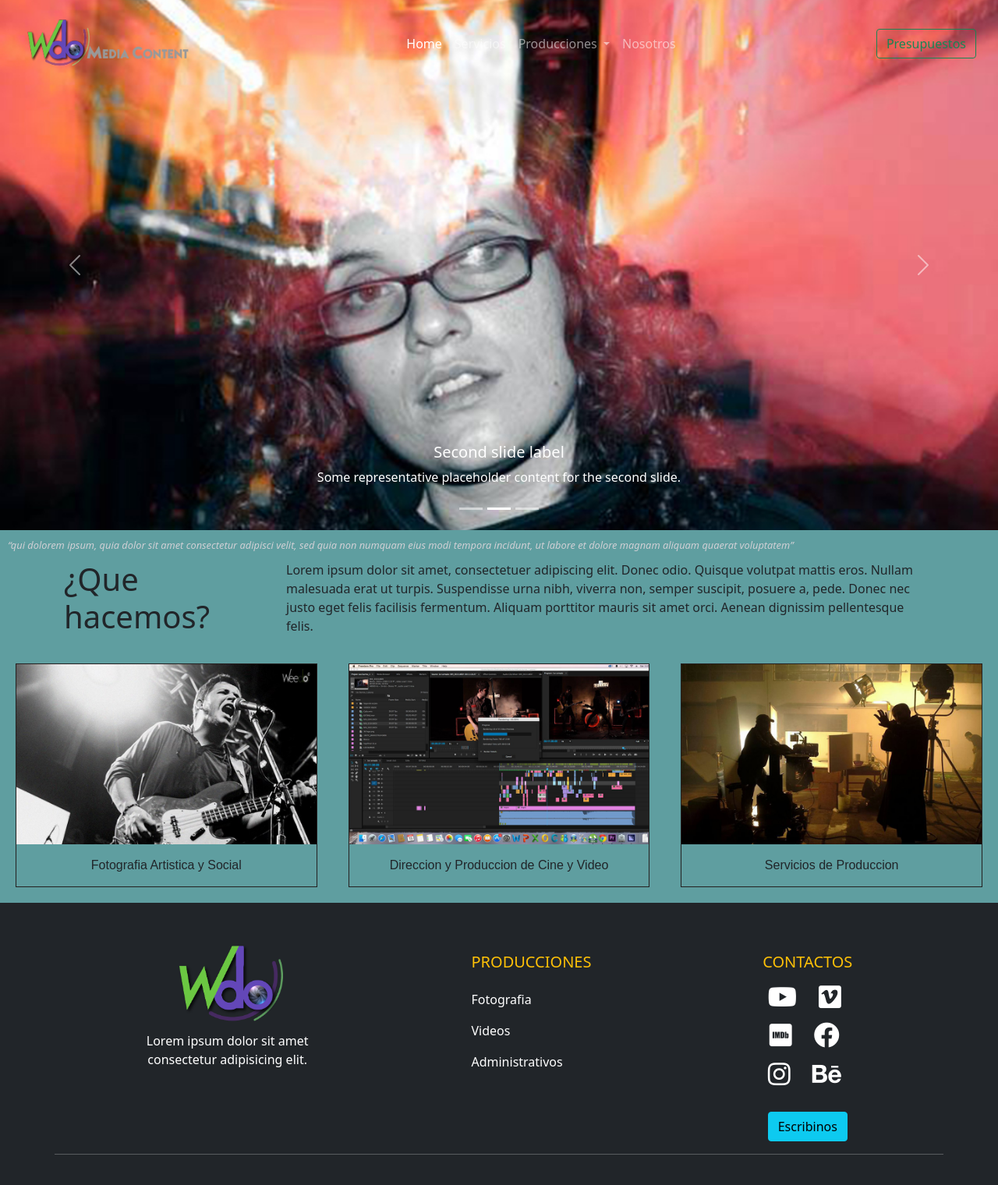
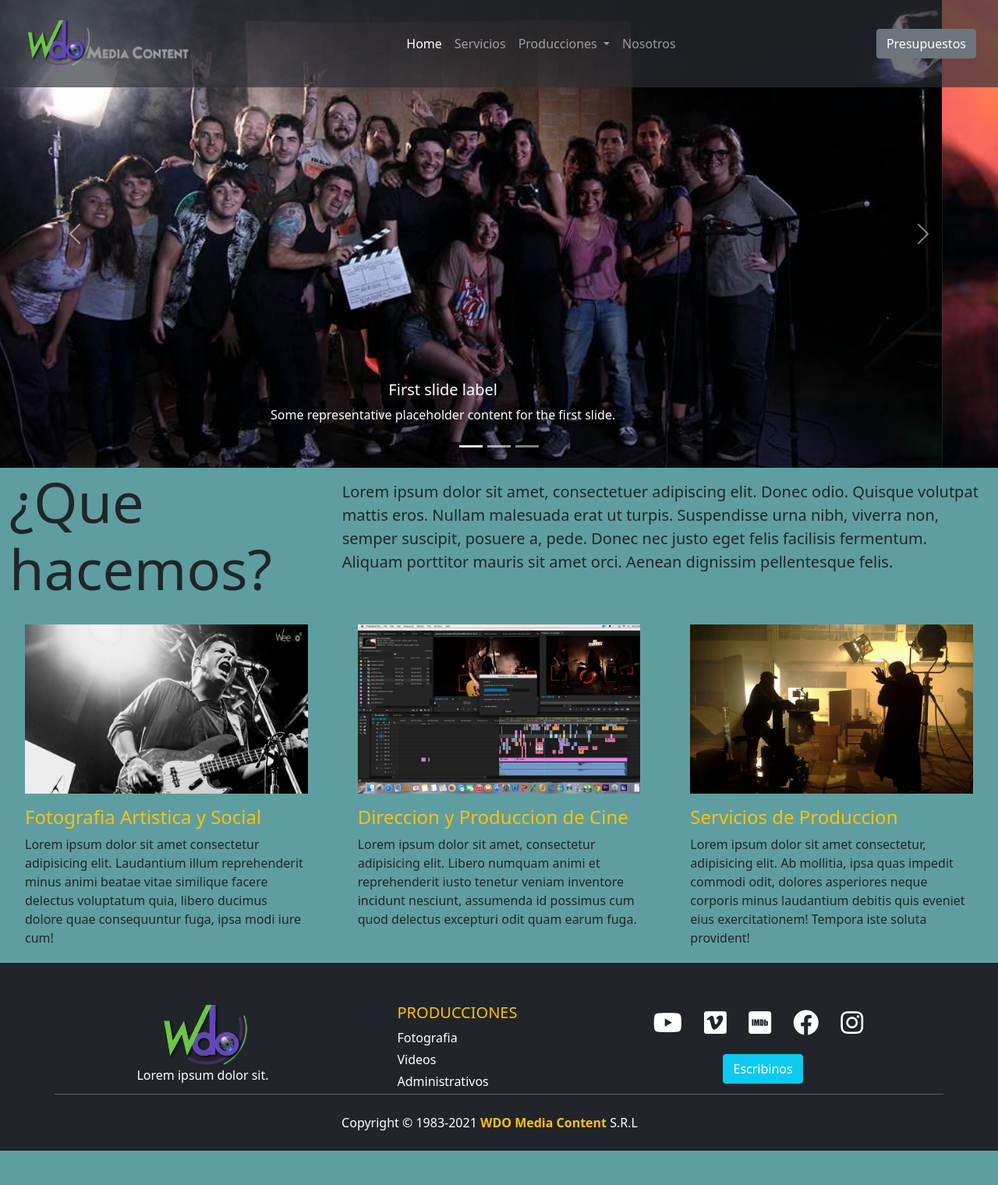
Before and after one commit to gvolpi83/wdo_final, a website: page index.html in a window 1280 px wide. Shown: the whole page at 78% size. After the commit the page ends 1476 px from the top, so only its background shows below. Drawn offline with nearby package versions, Linux system fonts and the light colour scheme.

Commit message:
Responsive home

```diff
--- a/index.html
+++ b/index.html
@@ -14,7 +14,7 @@
 
   <!-- Barra de contenidos -->
     <header></header>
-    <nav class="navbar fixed-top navbar-expand-lg navbar-dark p-md-3 ">
+    <nav class="navbar fixed-top navbar-expand-lg navbar-dark p-md-3 bg-barra">
 
         <div class="container-fluid">
         <a class="navbar-brand" href="#">
@@ -35,7 +35,7 @@
             <a class="nav-link dropdown-toggle" href="#" id="navbarDropdown" role="button" data-bs-toggle="dropdown" aria-expanded="false">
               Producciones
             </a>
-            <ul class="dropdown-menu" aria-labelledby="navbarDropdown">
+            <ul class="dropdown-menu " aria-labelledby="navbarDropdown">
               <li><a class="dropdown-item" href="#">Video</a></li>
               <li><a class="dropdown-item" href="#">Fotografía</a></li>
               <li><hr class="dropdown-divider"></li>
@@ -47,7 +47,7 @@
           </li>
         </ul>
 
-        <button class="btn btn-outline-success" type="submit">Presupuestos</button>
+        <button class="btn btn-secondary text-white" type="button">Presupuestos</button>
 
 
       </div>
@@ -64,22 +64,22 @@
     <button type="button" data-bs-target="#carouselExampleCaptions" data-bs-slide-to="2" aria-label="Slide 3"></button>
   </div>
   <div class="carousel-inner" id="carouselHero">
-    <div class="carousel-item active">
-      <img src="img/64276_10154870957000230_1388885163027394040_n.jpg" class="d-block w-100" alt="...">
+    <div class="carousel-item item active">
+      <img src="img/64276_10154870957000230_1388885163027394040_n.jpg" class="d-block w-100 item" alt="...">
       <div class="carousel-caption d-none d-md-block">
         <h5>First slide label</h5>
         <p>Some representative placeholder content for the first slide.</p>
       </div>
     </div>
-    <div class="carousel-item">
-      <img src="img/2.jpg" class="d-block w-100" alt="...">
+    <div class="carousel-item item">
+      <img src="img/2.jpg" class="d-block w-100 item" alt="...">
       <div class="carousel-caption d-none d-md-block">
         <h5>Second slide label</h5>
         <p>Some representative placeholder content for the second slide.</p>
       </div>
     </div>
-    <div class="carousel-item">
-      <img src="img/portada-hermandades.jpeg" class="d-block w-100" alt="...">
+    <div class="carousel-item item">
+      <img src="img/portada-hermandades.jpeg" class="d-block w-100 item" alt="...">
       <div class="carousel-caption d-none d-md-block">
         <h5>Third slide label</h5>
         <p>Some representative placeholder content for the third slide.</p>
@@ -95,34 +95,40 @@
     <span class="visually-hidden">Next</span>
   </button>
 </div>
-<q class="italic textos--destacados">qui dolorem ipsum, quia dolor sit amet consectetur adipisci velit, sed quia non numquam eius modi tempora incidunt, ut labore et dolore magnam aliquam quaerat voluptatem</q>
 
 <!-- Venta Empresa -->
 <section>
-  <div class="container textos">
+  <div class="container-fluid">
       <div class="row" >
-      <div class="col-md-3 col-sm-12">
-      <h1>¿Que hacemos?</h1>
+      <div class="col-md  col-md-4 col-sm-12 text_responsive">
+      <h1 class="display-2">¿Que hacemos?</h1>
       </div>
-      <div class="col-md-9 col-sm-12">
-      <p class="center textos__fondos">Lorem ipsum dolor sit amet, consectetuer adipiscing elit. Donec odio. Quisque volutpat mattis eros. Nullam malesuada erat ut turpis. Suspendisse urna nibh, viverra non, semper suscipit, posuere a, pede. Donec nec justo eget felis facilisis fermentum. Aliquam porttitor mauris sit amet orci. Aenean dignissim pellentesque felis.</p>
+      <div class="col-md-8 col-sm-12 text_responsive mt-3">
+      <p class="lead">Lorem ipsum dolor sit amet, consectetuer adipiscing elit. Donec odio. Quisque volutpat mattis eros. Nullam malesuada erat ut turpis. Suspendisse urna nibh, viverra non, semper suscipit, posuere a, pede. Donec nec justo eget felis facilisis fermentum. Aliquam porttitor mauris sit amet orci. Aenean dignissim pellentesque felis.</p>
       </div>
   </div>
 </div>
 
 <!-- Galeria Servicios -->
-  <div class="vistaPrevia"> <!-- Bloque -->
+<div class="container-fluid">
 
+  <div class="row align-items-start vistaPrevia">
+
+      <div class=" col-lg-4 col-xl-4  mx-auto ">
         <div class="vistaPrevia__gallery">
         <a target="_blank" href="#">
 
-              <img class="vistaPrevia__img" src="img/1.jpg" alt="Cinque Terre" width="600" height="400">
+          <img class="vistaPrevia__img" src="img/1.jpg" alt="Cinque Terre" width="600" height="400" >
 
       </a>
-
-      <div class="vistaPrevia__desc">Fotografia Artistica y Social</div>
+          <h4 class="text-warning  mt-3">
+            Fotografia Artistica y Social
+          </h4>
+          <p>Lorem ipsum dolor sit amet consectetur adipisicing elit. Laudantium illum reprehenderit minus animi beatae vitae similique facere delectus voluptatum quia, libero ducimus dolore quae consequuntur fuga, ipsa modi iure cum!</p>
+        </div>
 
       </div>
+      <div class=" col-lg-4 col-xl-4 3 mx-auto">
 
         <div class="vistaPrevia__gallery">
           <a target="_blank" href="#">
@@ -130,10 +136,15 @@
               <img class="vistaPrevia__img" src="img/Video.jpg" alt="Forest" width="600" height="400" >
 
           </a>
+          <h4 class="text-warning  mt-3">
+            Direccion y Produccion de Cine
+          </h4>
+          <p>Lorem ipsum dolor sit amet, consectetur adipisicing elit. Libero numquam animi et reprehenderit iusto tenetur veniam inventore incidunt nesciunt, assumenda id possimus cum quod delectus excepturi odit quam earum fuga.</p>
+      </div>
 
-      <div class="vistaPrevia__desc">Direccion y Produccion de Cine y Video</div>
 
       </div>
+      <div class=" col-lg-4 col-xl-4 mx-auto">
 
         <div class="vistaPrevia__gallery">
 
@@ -142,8 +153,11 @@
               <img class="vistaPrevia__img" src="img/servicios.jpg" alt="Northern Lights" width="600" height="400">
 
           </a>
-
-      <div class="vistaPrevia__desc">Servicios de Produccion</div>
+          <h4 class="text-warning mt-3">
+            Servicios de Produccion
+          </h4>
+          <p>Lorem ipsum dolor sit amet consectetur, adipisicing elit. Ab mollitia, ipsa quas impedit commodi odit, dolores asperiores neque corporis minus laudantium debitis quis eveniet eius exercitationem! Tempora iste soluta provident!</p>
+      </div>
       </div>
 
 </div>
@@ -158,33 +172,31 @@
 
         <div class="col-md3 col-lg-3 col-xl-3 mx-auto  text-center">
             <a href="#">
-              <img src="img/logo-02.png" alt="Logo WDO" class="img-logo mr-2" width="150px" height="auto">
+              <img src="img/logo-02.png" alt="Logo WDO" class="img-logo mr-2" width="120px" height="auto">
             </a>
-            <h6></h6>
-              Lorem ipsum dolor sit amet consectetur adipisicing elit.
+            <h6>
+              Lorem ipsum dolor sit.
             </h6>
 
         </div>
-        <div class="col-md-2 col-lg-2 col-xl-2 mx-auto mt-3">
+        <div class="col-md-2 col-lg-2 col-xl-2 mx-auto mt-1 text-center text-md-start text-lg-start text-xl-star ">
 
-          <h5 class="text-uppercase mb-4 font-weight-bold text-warning">Producciones</h5>
-          <p>
+          <h5 class="text-uppercase mb-2 font-weight-bold text-warning">Producciones</h5>
+          <p class="my-1">
             <a href="#" class="text-white" style="text-decoration: none;"> Fotografia</a>
           </p>
-          <p>
+          <p class="my-1">
             <a href="#" class="text-white" style="text-decoration: none;"> Videos</a>
           </p>
-          <p>
+          <p class="my-1">
             <a href="#" class="text-white" style="text-decoration: none;"> Administrativos</a>
           </p>
 
 
         </div>
-        <div class="col-md-3 col-lg-2 col-xl-2 mx-auto mt-3 text-center">
+        <div class="col-md-6 col-lg-4 col-xl-4 mx-auto mt-1 text-center">
 
           <ul class="list-unstyled list-inline">
-
-            <h5 class="text-uppercase mb-2 font-weight-bold text-warning" >Contactos</h5>
 
             <li class="list-inline-item">
 							<a href="#" class="btn-floating btn-sm text-white" style="font-size: 33px;"><i class="fab fa-youtube"></i></a>
@@ -201,39 +213,34 @@
 						<li class="list-inline-item">
 							<a href="#" class="btn-floating btn-sm text-white" style="font-size: 33px;"><i class="fab fa-instagram"></i></a>
 						</li>
-            <li class="list-inline-item">
-							<a href="#" class="btn-floating btn-sm text-white" style="font-size: 33px;"><i class="fab fa-behance"></i></a>
-						</li>
-
-            <button type="button" class="btn btn-info mt-4">Escribinos</button>
 
 
+
+          </ul>
+          <li class="list-inline-item"></li>
+            <a href="#" type="button" class="btn btn-info text-white ">Escribinos</a>
+          </li>
         </div>
 
         <hr class="mb-4">
 
+        <div class="row ">
 
+          <div class="text-center">
+            <p class="my-0 py-0">	Copyright © 1983-2021
+              <a href="#" style="text-decoration: none;">
+                <strong class="text-warning">WDO Media Content</strong>
+              </a> S.R.L</p>
 
           </div>
-
-
         </div>
-
+      </div>
+    </div>
   </footer>
 
 
 
     <script src="https://cdn.jsdelivr.net/npm/bootstrap@5.0.1/dist/js/bootstrap.bundle.min.js" integrity="sha384-gtEjrD/SeCtmISkJkNUaaKMoLD0//ElJ19smozuHV6z3Iehds+3Ulb9Bn9Plx0x4" crossorigin="anonymous"></script>
-    <script type="text/javascript">
-        var nav = document.querySelector('nav');
 
-        window.addEventListener('scroll', function () {
-          if (window.pageYOffset > 100) {
-            nav.classList.add('bg-dark', 'shadow');
-          } else {
-            nav.classList.remove('bg-dark', 'shadow');
-          }
-        });
-      </script>
 </body>
 </html>
--- a/scss/estilo.scss
+++ b/scss/estilo.scss
@@ -2,9 +2,8 @@
 #carouselHero .carousel-item img{
   object-fit: cover;
   object-position: center;
-  height: 85vh;
+  height: 75vh;
   overflow: hidden;
-
 }
 
 /* Clases y ID */
@@ -76,48 +75,27 @@ h6{
   }
 .vistaPrevia__gallery {
     margin: 20px;
-    border: 1px solid rgb(36, 32, 32);
 
 .vistaPrevia__img{
         width: 100%;
         height: auto
     }
-.vistaPrevia__desc {
-        padding: 15px;
-        text-align: center;
-        font-family: 'Nunito Sans', sans-serif;
-      }
+
 
   }
 
-.vistaPrevia__gallery:hover {
-    border: 1px solid #777;
-    transition: 2s;
-    transform: scale(1.1,1.1);
+  .bg-barra {
+    background-color: #2c3035a9 !important;
   }
 
-  .boton{
-	background-color: blue;
-	color: white;
-	display: inline-block;
-	text-decoration: none;
-    font-size: large;
-}
-.boton--rojo {
-    background-color: rgb(255, 0, 119);
-    color: white;
-    display: inline-block;
-	text-decoration: none;
-    font-size: larger;
 
-}
 
 
 /* Responsive Mobile First  */
 
 
 
-@media only screen and (min-width: 1024px) {
+@media only screen and (min-width: 992px) {
 
 
 
@@ -131,12 +109,28 @@ h6{
 
    }
 
-   @media only screen and (max-width: 380px) {
+   @media only screen and (max-width: 768px) {
+
+     #carouselHero .carousel-item img{
+
+       height: 65vh;
+       }
+       .text_responsive{
+        text-align: center;
+    }
+
+   }
+   @media only screen and (max-width: 576px) {
 
      nav div a img {
        width: 200px;
        height: auto;
       }
 
+      #carouselHero .carousel-item img{
+
+        height: 40vh;
+        }
+
 
     }
```
Also changed, not shown: css/bootstrap.css, css/estilo.css. Lines whose indentation alone changed are shown as unchanged.
